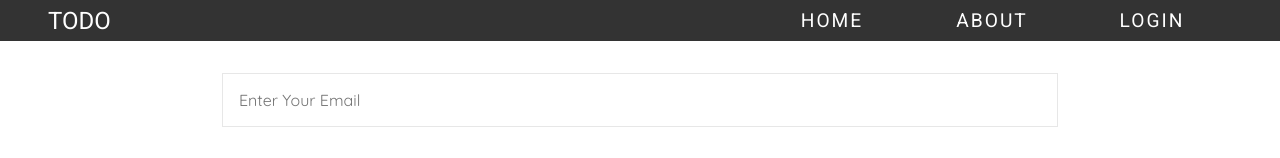
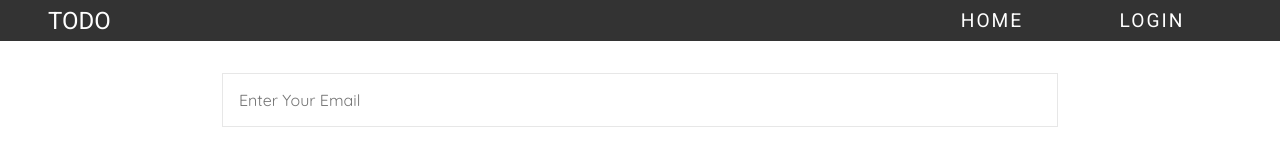
Before and after one commit to AnshulWebDev/nextjs-todo, a Next.js app: page /login in a window 1280 px wide. Shown: the top 158 px of the page. Built offline with nearby package versions, Linux system fonts and the light colour scheme; no server answers.

Commit message:
Update Header.jsx

```diff
--- a/src/app/Header.jsx
+++ b/src/app/Header.jsx
@@ -9,7 +9,6 @@ const Header = () => {
       </div>
       <article>
         <Link href={"/"}>Home</Link>
-        <Link href={"/about"}>About</Link>
         <LogoutBtn/>
       </article>
     </div>
```
